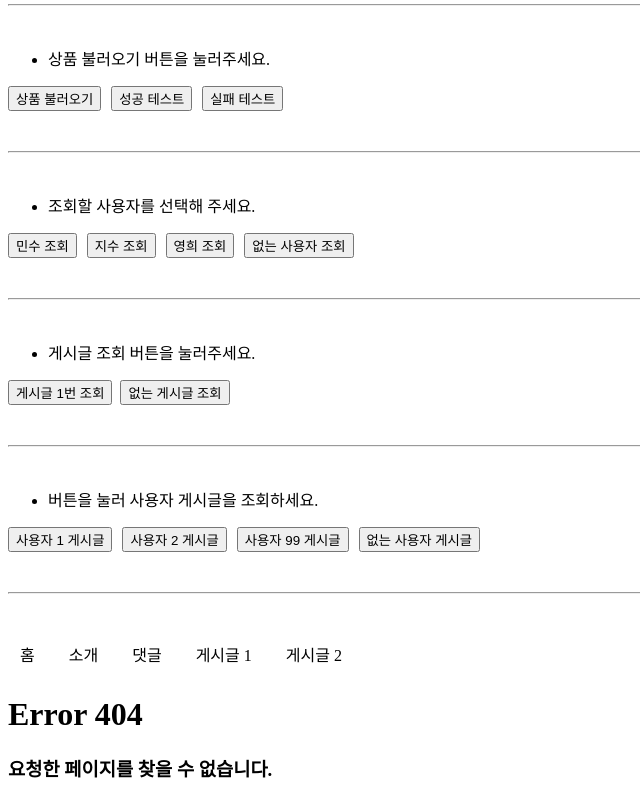
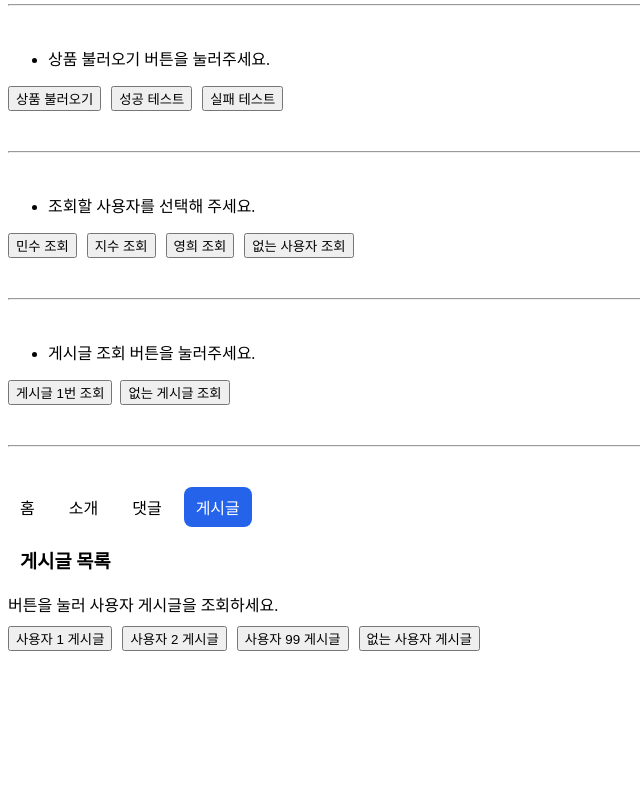
Before and after one commit to wlsdksql12/react-typescript-study, a React (Vite) app: page /posts in a window 1280 px wide. Shown: the part 1839-2639 px from the top of the page, without its empty margins (0-640 px from the left). After the commit the page ends 2498 px from the top, so only its background shows below. Built offline with nearby package versions, Linux system fonts and the light colour scheme.

Commit message:
2026-10-29 오전 수업

```diff
--- a/src/App.tsx
+++ b/src/App.tsx
@@ -1,4 +1,4 @@
-import { useCallback, useEffect, useRef, useState } from "react";
+import { useCallback, useRef, useState } from "react";
 import ProfileList from "./component/ProfileList";
 import DelayedMemo from "./component/DelayedMemo";
 import MemoHistory from "./component/MemoHistory";
@@ -11,8 +11,9 @@ import UserLookupPractice from "./component/UserLookupPractice";
 import ApiPractice from "./component/ApiPractice";
 import PostListPractice from "./component/PostListPractice";
 import CommentsPractice from "./component/CommentsPractice";
-import { NavLink, Route, Routes, useParams } from "react-router";
+import { NavLink, Route, Routes } from "react-router";
 import PostPage from "./component/PostPage";
+import type { PostList } from "./component/PostType";
 
 interface NameProps {
   name: string;
@@ -119,6 +120,7 @@ function App() {
   const [prefix, setPreFix] = useState("메모: ");
   const [autoApply, setAutoApply] = useState(true);
   const [memoList, setMemoList] = useState<MemoRecord[]>([]);
+  const [postList, setPostList] = useState<PostList[] | null>(null);
 
   const nextMemoIdRef = useRef(1);
   const onChange = (event: React.ChangeEvent<HTMLInputElement>) => {
@@ -305,8 +307,6 @@ function App() {
       <hr style={{ margin: "40px 0px" }} />
       <ApiPractice />
       <hr style={{ margin: "40px 0px" }} />
-      <PostListPractice />
-      <hr style={{ margin: "40px 0px" }} />
       <div>
         <nav className="site-nav">
           <NavLink className="site-home" to="/">
@@ -318,11 +318,8 @@ function App() {
           <NavLink className="site-comments" to="/comments">
             댓글
           </NavLink>
-          <NavLink className="site-comments" to="/posts/1">
-            게시글 1
-          </NavLink>
-          <NavLink className="site-comments" to="/posts/2">
-            게시글 2
+          <NavLink className="site-comments" to="/posts">
+            게시글
           </NavLink>
         </nav>
 
@@ -330,6 +327,12 @@ function App() {
           <Route path="/" element={<Home />} />
           <Route path="/about" element={<About />} />
           <Route path="/comments" element={<CommentsPractice />} />
+          <Route
+            path="/posts"
+            element={
+              <PostListPractice postList={postList} setPostList={setPostList} />
+            }
+          />
           <Route path="/posts/:postId" element={<PostPage />} />
           <Route path="*" element={<NotFound />} />
         </Routes>
--- a/src/component/PostListPractice.tsx
+++ b/src/component/PostListPractice.tsx
@@ -1,15 +1,36 @@
 import { useState } from "react";
+import { Link } from "react-router";
+import type { PostList } from "./PostType";
 
-interface PostList {
-  id: number;
-  userId: number;
-  title: string;
-  body: string;
+interface PostListPracticeProps {
+  postList: PostList[] | null;
+  setPostList: React.Dispatch<React.SetStateAction<PostList[] | null>>;
 }
 
-export default function PostListPractice() {
+function isPostList(data: unknown): data is PostList[] {
+  return Array.isArray(data) && data.every(PostListItem);
+}
+
+function PostListItem(data: unknown): data is PostList {
+  if (typeof data !== "object" || data === null) return false;
+
+  return (
+    "id" in data &&
+    "userId" in data &&
+    "title" in data &&
+    "body" in data &&
+    typeof data.id === "number" &&
+    typeof data.userId === "number" &&
+    typeof data.title === "string" &&
+    typeof data.body === "string"
+  );
+}
+
+export default function PostListPractice({
+  postList,
+  setPostList,
+}: PostListPracticeProps) {
   const [loading, setLoading] = useState(false);
-  const [postList, setPostList] = useState<PostList[] | null>(null);
   const [errorMessage, setErrorMessage] = useState("");
 
   async function getPostList(id: number) {
@@ -30,7 +51,12 @@ export default function PostListPractice() {
         throw new Error("조회에 실패했습니다.");
       }
 
-      const postList = await response.json();
+      const postList: unknown = await response.json();
+
+      if (!isPostList(postList)) {
+        throw new Error("타입 검증에 실패했습니다.");
+      }
+
       setPostList(postList);
     } catch (error) {
       console.error(error);
@@ -42,7 +68,8 @@ export default function PostListPractice() {
 
   return (
     <>
-      <ul>
+      <h3 className="post-title">게시글 목록</h3>
+      <ul className="post-ul">
         {loading ? (
           <li>불러오는 중입니다.</li>
         ) : errorMessage !== "" ? (
@@ -52,10 +79,16 @@ export default function PostListPractice() {
         ) : postList.length === 0 ? (
           <li>등록된 게시글이 없습니다.</li>
         ) : (
-          postList.map((item) => <li key={item.id}>{item.title}</li>)
+          postList.map((item) => (
+            <li key={item.id} className="post-li">
+              <Link className="post-link" to={`/posts/${item.id}`}>
+                {item.title}
+              </Link>
+            </li>
+          ))
         )}
       </ul>
-      <div style={{ display: "flex", gap: "10px" }}>
+      <div className="post-buttons">
         <button type="button" onClick={() => getPostList(1)} disabled={loading}>
           사용자 1 게시글
         </button>
--- a/src/component/PostPage.tsx
+++ b/src/component/PostPage.tsx
@@ -90,7 +90,7 @@ export default function PostPage() {
   }
 
   return (
-    <ul>
+    <ul className="postPage-ul">
       {loading ? (
         <li>로딩중 입니다.</li>
       ) : errorMessage !== "" ? (
@@ -98,19 +98,12 @@ export default function PostPage() {
       ) : postList === undefined ? (
         <li>게시글이 없습니다.</li>
       ) : (
-        <li key={postList.id} style={{ listStyle: "none" }}>
-          <div
-            style={{
-              display: "flex",
-              justifyContent: "space-between",
-              alignItems: "center",
-              marginBottom: "10px",
-            }}
-          >
-            <span>{postList.title}</span>
-            <span>#{postList.id}</span>
+        <li key={postList.id} className="postPage-li">
+          <div className="postPage-header">
+            <span className="postPage-title">{postList.title}</span>
+            <span className="postPage-id">#{postList.id}</span>
           </div>
-          <div style={{ lineHeight: "20px" }}>
+          <div>
             <span>{postList.body}</span>
           </div>
         </li>
--- /dev/null
+++ b/src/component/PostType.ts
@@ -0,0 +1,6 @@
+export interface PostList {
+  id: number;
+  userId: number;
+  title: string;
+  body: string;
+}
--- a/src/style/style.css
+++ b/src/style/style.css
@@ -615,3 +615,74 @@
   outline: 2px solid black;
   outline-offset: 2px;
 }
+
+.post-link {
+  display: block;
+  padding: 12px 16px;
+}
+
+.post-ul {
+  list-style: none;
+  width: 100%;
+  max-width: 600px;
+  box-sizing: border-box;
+  padding: 0;
+  margin: 10px 0px;
+}
+
+.post-ul a {
+  text-decoration: none;
+  color: #111827;
+}
+
+.post-ul a:hover {
+  color: #1d4ed8;
+}
+
+.post-title {
+  padding: 0px 12px;
+}
+
+.post-li {
+  box-sizing: border-box;
+  border: 1px solid rgba(0, 0, 0, 0.5);
+}
+
+.post-buttons {
+  display: flex;
+  gap: 10px;
+  flex-wrap: wrap;
+}
+
+.postPage-ul {
+  list-style: none;
+  padding: 24px;
+  border: 1px solid rgba(0, 0, 0, 0.7);
+  border-radius: 8px;
+  background-color: white;
+  width: 100%;
+  max-width: 600px;
+  box-sizing: border-box;
+}
+
+.postPage-header {
+  display: flex;
+  justify-content: space-between;
+  align-items: center;
+  margin-bottom: 10px;
+}
+
+.postPage-title {
+  min-width: 0;
+  overflow-wrap: anywhere;
+}
+
+.postPage-id {
+  flex-shrink: 0;
+  white-space: nowrap;
+}
+
+.postPage-li div:last-child {
+  line-height: 25px;
+  overflow-wrap: anywhere;
+}
```
Also changed, not shown: 1 other file (tests, documents, lock files or other folders).
